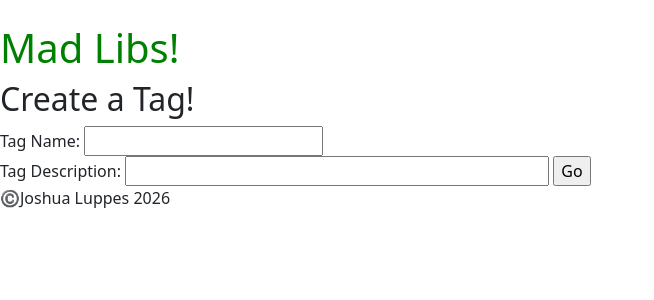
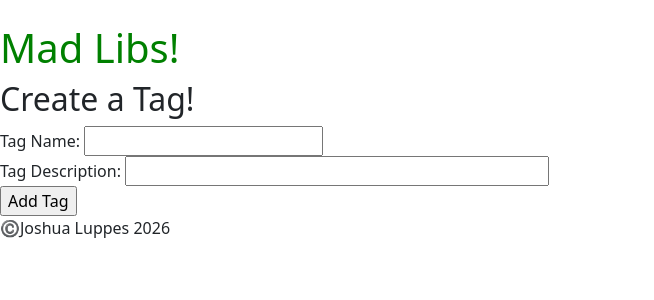
Before and after one commit to JLuppes/MaddestLibber, a Flask app: page /create/tag in a window 1280 px wide. Shown: the part 73-373 px from the top of the page, without its empty margins (0-654 px from the left). Run offline with Flask 3, Linux system fonts and the light colour scheme.

Commit message:
Add line break to tag form

```diff
--- a/blueprints/create/templates/create_tag.html
+++ b/blueprints/create/templates/create_tag.html
@@ -9,7 +9,8 @@
     {{ newTagForm.name.label }}: {{ newTagForm.name(size=20) }}
     <br>
     {{ newTagForm.description.label }}: {{ newTagForm.description(size=40) }}
-    <input type="submit" value="Go">
+    <br>
+    <input type="submit" value="Add Tag">
 </form>
 
 {% endblock %}
```
